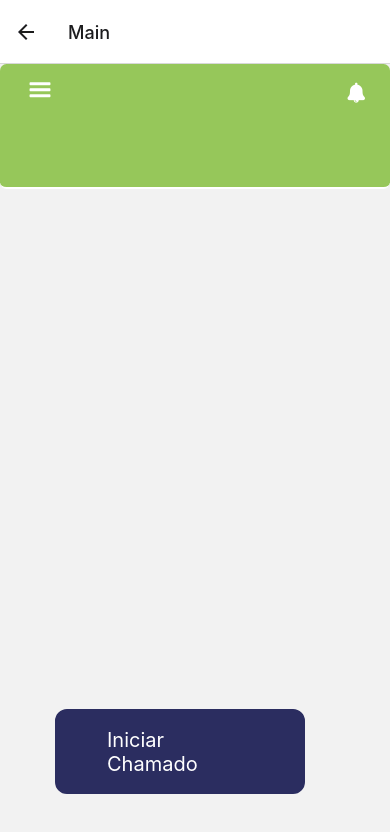
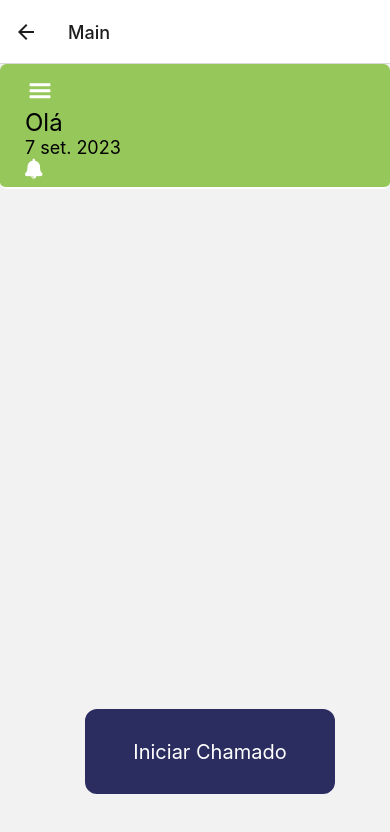
Before and after one commit to JoaoMichelS/ITEMM-Frontend, a React Native app: screen /Main in a window 390 px wide. Shown: the top 832 px of the page. Built offline with nearby package versions, Linux system fonts and the light colour scheme.

Commit message:
Alterações no Header

```diff
--- a/HeaderPrincipal.js
+++ b/HeaderPrincipal.js
@@ -1,7 +1,9 @@
 import React from 'react';
-import { StyleSheet, Text, View, Image, TouchableOpacity } from 'react-native';
+import { StyleSheet, Text, View, Image, TouchableOpacity, } from 'react-native';
 import { Entypo } from '@expo/vector-icons';
 import { Fontisto } from '@expo/vector-icons';
+
+
 
 export default function Header () {
     return (
@@ -9,8 +11,8 @@ export default function Header () {
             <TouchableOpacity>
                 <Entypo name="menu" size={30} color="#FFFFFF"/>
             </TouchableOpacity>
-            {/* <Text style={styles.nome}>Ola Fulano</Text>
-            <Text style={styles.data}>7 set. 2023</Text> */}
+            <Text style={styles.nome}>Olá </Text>
+            <Text style={styles.data}>7 set. 2023</Text>
             <TouchableOpacity>
                 <Fontisto name="bell-alt" size={20} color='#FFFFFF'/>
             </TouchableOpacity>
@@ -19,6 +21,7 @@ export default function Header () {
 };
 
 const styles = StyleSheet.create ({
+
     header : {
         height : 125,
         paddingTop: 10,
@@ -26,11 +29,26 @@ const styles = StyleSheet.create ({
         paddingLeft: 25,
         paddingBottom: 8,
         backgroundColor: '#96C75A',
-        alignItems: 'baseline',
         borderBottomColor: '#fff',
         borderBottomWidth: 2,
         borderRadius: 6.5,
-        flexDirection: 'row',
-        justifyContent: 'space-between',
+        flexDirection: 'column',
+        justifyContent: 'center',
+        },
+
+
+    nome : {
+        fontSize: 24,
+        marginRight: 10,
+        alignSelf: "flex-start",
+
     },
+
+    data : {
+        fontSize: 18,
+        alignSelf: "flex-start",
+        marginRight: 10,
+
+        },
+
 });
--- a/MainScreen.js
+++ b/MainScreen.js
@@ -24,6 +24,7 @@ function MainScreen({ navigation }) {
 const styles = StyleSheet.create ({
     Container: {
         flex: 1,
+        justifyContent: 'center',
     },
 
     Content: {
@@ -37,16 +38,17 @@ const styles = StyleSheet.create ({
         borderWidth: 2,
         borderColor: '#2B2D60',
         borderRadius: 12,
-        padding: 30,
-        paddingRight: 50,
-        paddingLeft: 50,
+        padding: 10,
+        paddingRight: 'auto',
+        paddingLeft: 'auto',
         marginBottom: 50,
-        margin: 55,
+        margin: 85,
         height: 85,
         width: 250,
+        alignItems: 'center',
         justifyContent: 'center',
-        alignContent: 'center',
-        alignItems: 'center',
+
+
     },
 
     IniciarChamado: {
--- a/package.json
+++ b/package.json
@@ -18,9 +18,9 @@
     "firebase": "^10.4.0",
     "react": "18.2.0",
     "react-dom": "18.2.0",
-    "react-native": "0.72.4",
-    "react-native-gesture-handler": "^2.13.4",
-    "react-native-reanimated": "^3.5.4",
+    "react-native": "0.72.6",
+    "react-native-gesture-handler": "~2.12.0",
+    "react-native-reanimated": "~3.3.0",
     "react-native-web": "~0.19.6"
   },
   "devDependencies": {
```
Also changed, not shown: 1 other file (tests, documents, lock files or other folders).
